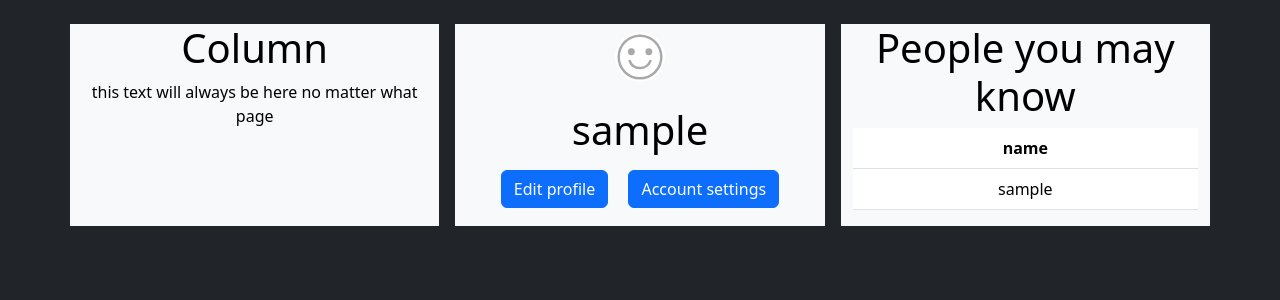
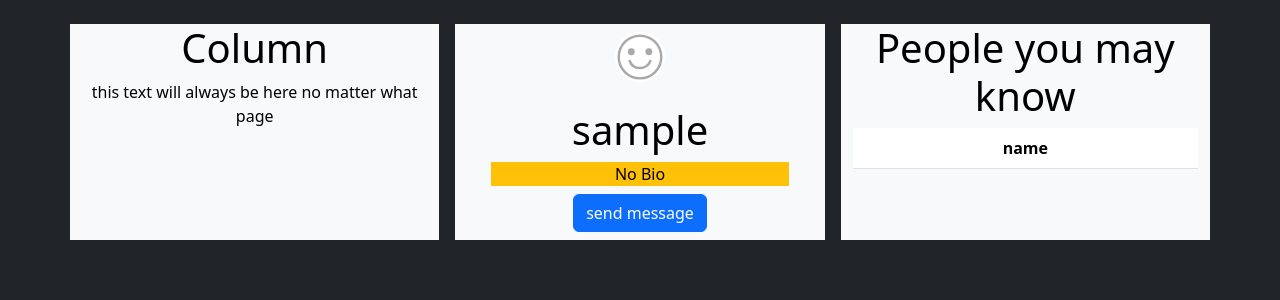
Before and after one commit to SkyRaks/LinkUp, a Django app: page /profile/ in a window 1280 px wide. Shown: the part 60-360 px from the top of the page. Run offline with Django 5.2, Linux system fonts and the light colour scheme; the visitor is signed in with stand-in values (Sample User, id 1); data comes from the database, SQL or seed files in the repository; lists and menus that the app fills with data are empty.

Commit message:
added related people display and users profile paages

```diff
--- a/a_core/urls.py
+++ b/a_core/urls.py
@@ -17,6 +17,7 @@ Including another URLconf
 from django.contrib import admin
 from django.urls import path, include
 from a_home.views import home_view
+from a_users.views import profile_view
 from django.conf import settings
 from django.conf.urls.static import static
 
@@ -24,7 +25,8 @@ urlpatterns = [
     path('admin/', admin.site.urls),
     path('', include('a_home.urls')),
     path('profile/', include('a_users.urls')),
-    path('accounts/', include('allauth.urls'))
+    path('accounts/', include('allauth.urls')),
+    path('profile/<str:username>/', profile_view, name='profile')
 ]
 
 if settings.DEBUG:
--- a/a_users/context_processors.py
+++ b/a_users/context_processors.py
@@ -1,10 +1,11 @@
 from django.contrib.auth import get_user_model
 from django.contrib.auth.decorators import login_required
+from .models import Profile
 
-@login_required
 def people_context(request):
     # i will change this logic to show only subscribers of user's subscribers
     # and there should be limit to display
-    User = get_user_model()
-    people = User.objects.all()
-    return {'people': people}
+    if request.user.is_authenticated:
+        people = Profile.objects.exclude(user=request.user)
+        return {'people': people}
+    return {}
--- a/a_users/templates/a_users/profile.html
+++ b/a_users/templates/a_users/profile.html
@@ -7,9 +7,15 @@
          <div class="text-gray-400 mb-2 -mt-3">{{ profile.username }}</div>
          {% if profile.info %}
          <div class="mt-8 hyphens-auto bg-warning">{{ profile.info }}</div>
+         {% else %}
+         <div class="mt-8 hyphens-auto bg-warning">No Bio</div>
          {% endif %}
+         {% if user != request.user %}
          <a class="btn btn-primary m-2" href="{% url 'profile-edit' %}" role="button">Edit profile</a>
          <a class="btn btn-primary m-2" href="{% url 'profile-settings' %}" role="button">Account settings</a>
+         {% else %}
+         <a class="btn btn-primary m-2" href="" role="button">send message</a>
+         {% endif %}
      </div>
     </div>
 {% endblock %}
--- a/a_users/views.py
+++ b/a_users/views.py
@@ -1,12 +1,16 @@
 from django.contrib.auth.models import User
-from django.contrib.auth import get_user_model
 from django.shortcuts import render, get_object_or_404, redirect
 from django.contrib.auth.decorators import login_required
 from .forms import ProflileForm, EmailForm
 
 # Create your views here.
-def profile_view(request):
-    profile = request.user.profile
+def profile_view(request, username=None):
+    if username:
+        profile = get_object_or_404(User, username=username).profile
+        print(username)
+        return render(request, 'a_users/profile.html', {'profile': profile})
+    else:
+        profile = request.user.profile
     return render(request, 'a_users/profile.html', {'profile': profile})
 
 @login_required
--- a/templates/base.html
+++ b/templates/base.html
@@ -39,7 +39,10 @@
   {% for person in people %}
     <tr>
       <td>
-          {{ person.username }}
+          <a class="btn btn-dark" href="{% url 'profile' username=person.user.username %}" aria-expanded="false">
+            <img class="h-8 w-8 rounded-circle object-cover" src="{{ person.avatar }}" width="30" height="30"/>
+            {{ person.name }}
+          </a>
       </td>
     </tr>
 {% endfor %}
```
Also changed, not shown: media/avatars/photo_2025-01-01_13-54-06.jpg (renamed from media/avatars/photo_2025-01-01_13-54-06_6QVWPz5.jpg).
